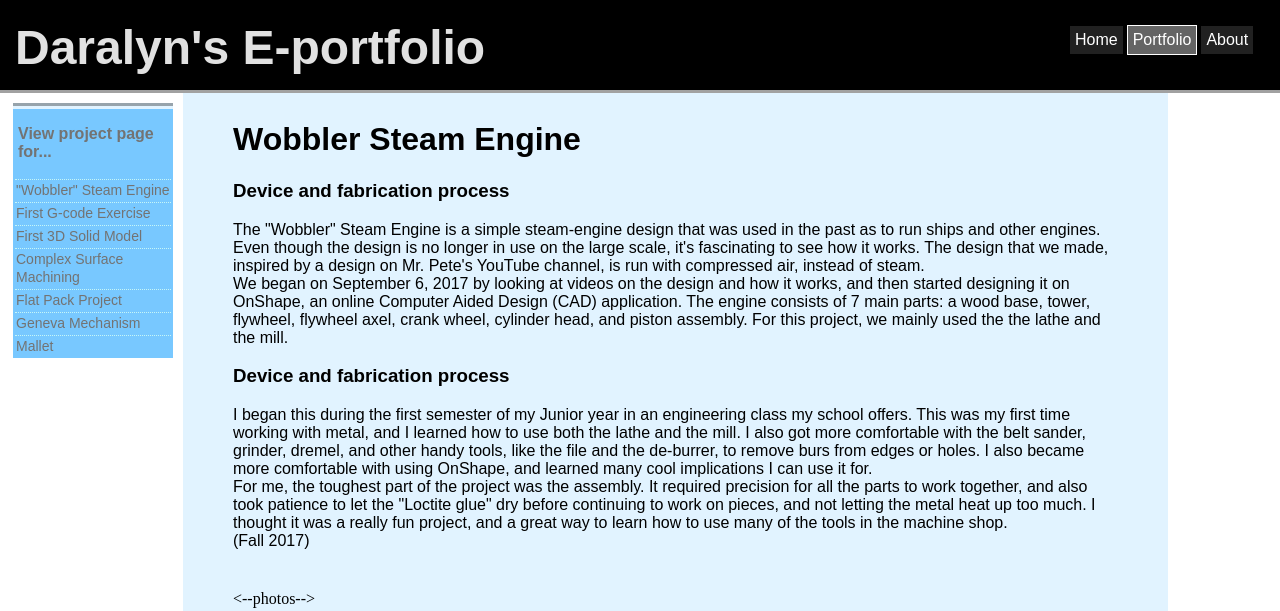
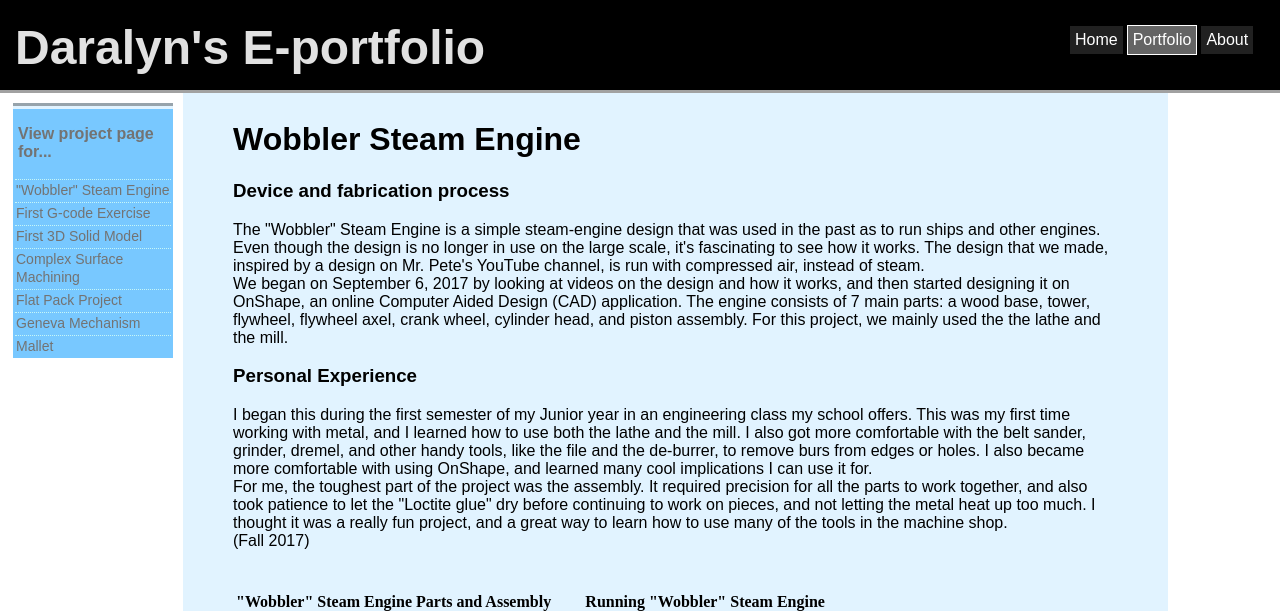
Before and after one commit to daralyn/daralyn.github.io, a Jekyll site: the page built from portfolio/engineering/wobbler-steam-engine.html, in a window 1280 px wide and 1051 px high, cut to the strip 0-611 px from the top of the window. Built offline with Jekyll 4.4.1, drawn with Linux system fonts in a browser that asks for light colours.

Commit message:
Update wobbler-steam-engine.html

```diff
--- a/portfolio/engineering/wobbler-steam-engine.html
+++ b/portfolio/engineering/wobbler-steam-engine.html
@@ -42,7 +42,7 @@ title: Daralyn's Engineering Portfolio - Wobbler Steam Engine
 </div>
 
 <div>
-	<h3>Device and fabrication process</h3>
+	<h3>Personal Experience</h3>
 		<p>I began this during the first semester of my Junior year in an engineering class my school offers. This was my first time working with metal, and I learned how to use both the lathe and the mill. I also got more comfortable with the belt sander, grinder, dremel, and other handy tools, like the file and the de-burrer, to remove burs from edges or holes. I also became more comfortable with using OnShape, and learned many cool implications I can use it for.
 		<br>For me, the toughest part of the project was the assembly. It required precision for all the parts to work together, and also took patience to let the "Loctite glue" dry before continuing to work on pieces, and not letting the metal heat up too much. I thought it was a really fun project, and a great way to learn how to use many of the tools in the machine shop.
 <br>(Fall 2017)</p>
@@ -59,7 +59,7 @@ title: Daralyn's Engineering Portfolio - Wobbler Steam Engine
 		</tbody>
 	</table>
 
-</div> <--photos-->
+</div> <!--photos-->
 
 <div>
 	<table>
@@ -77,7 +77,7 @@ title: Daralyn's Engineering Portfolio - Wobbler Steam Engine
 		</tbody>
 	</table>
 
-</div> <--videos-->
+</div> <!--videos-->
 
 <style>
 	#wobblerhead{
@@ -89,6 +89,6 @@ title: Daralyn's Engineering Portfolio - Wobbler Steam Engine
 	}
 
 	iframe{
-		height: 300px;
+		height: 500px;
 	}
 </style>
```
